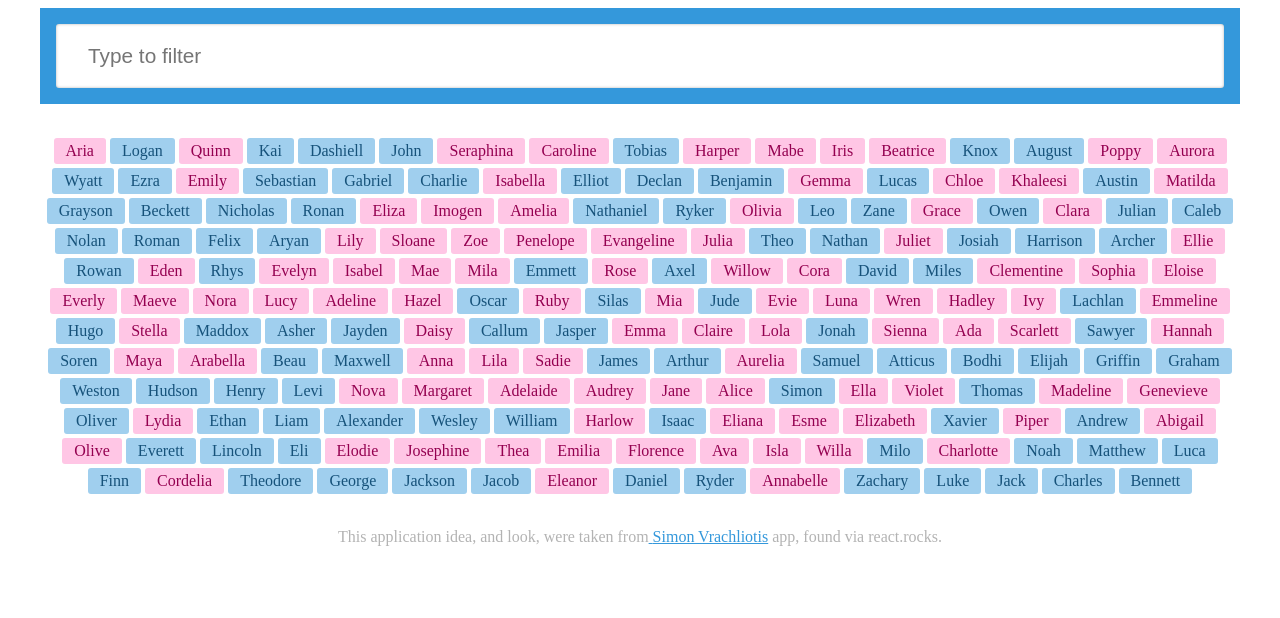
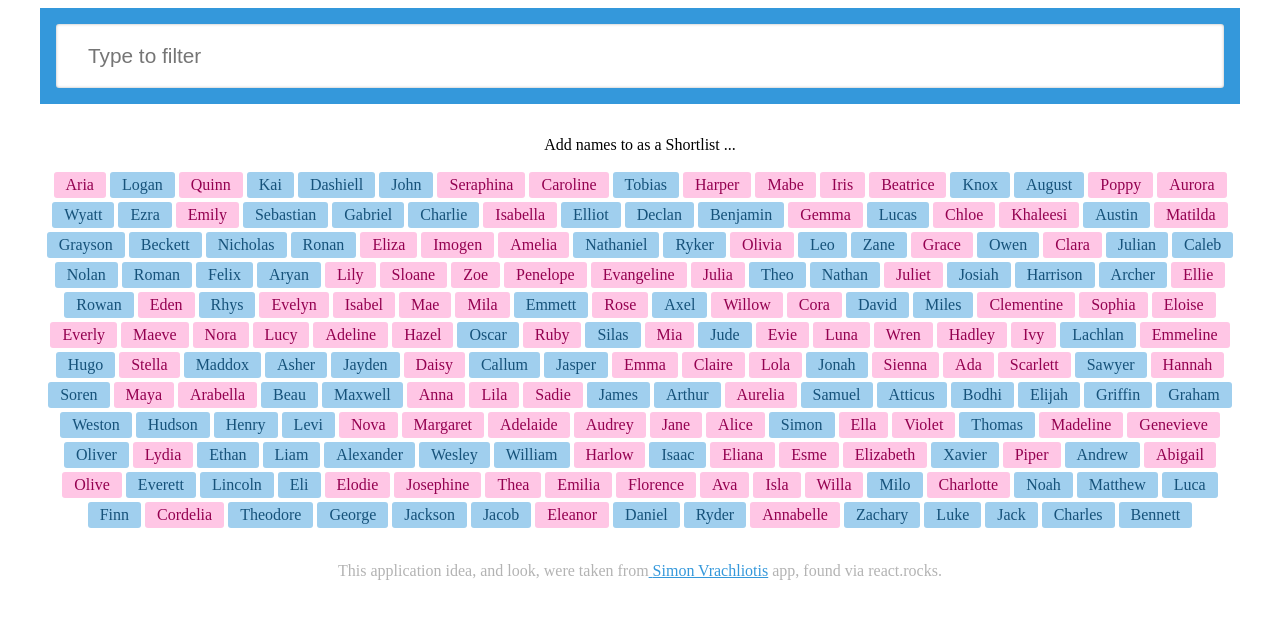
Before and after one commit to JihadOmer/baby-name-picker, a React (Create React App) app: page / in a window 1280 px wide. Shown: the top 618 px of the page. Built offline with nearby package versions, Linux system fonts and the light colour scheme.

Commit message:
Add shortlist component

```diff
--- a/src/App.js
+++ b/src/App.js
@@ -4,11 +4,17 @@ import data from "./data/data";
 import Nameslist from "./components/NamesList";
 import Footer from "./components/Footer";
 import Search from "./components/Search";
+import ShortList from "./components/ShortList";
+
+
+
+
 function App() {
   return (
     <div className="App">
       <main>
         <Search />
+        <ShortList/>
         <Nameslist data={data} />
       </main>
 
--- /dev/null
+++ b/src/components/ShortList.js
@@ -0,0 +1,9 @@
+import React from 'react'
+
+const ShortList = () => {
+  return (
+    <p>Add names to as a Shortlist ... </p>
+  )
+}
+
+export default ShortList
```
